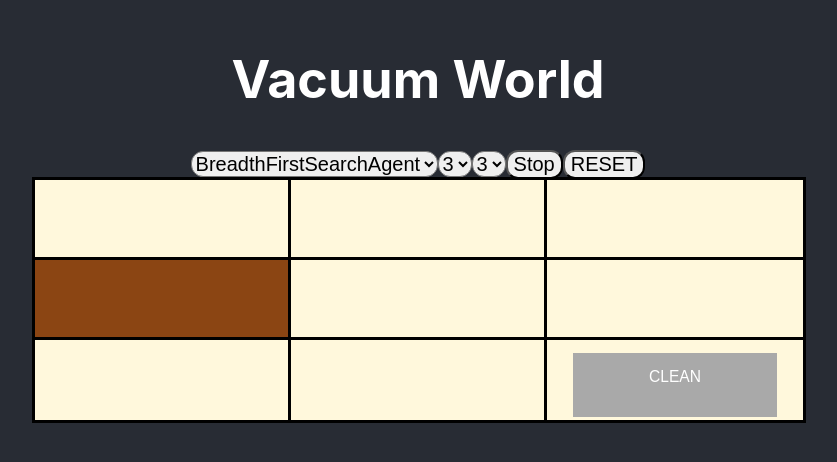
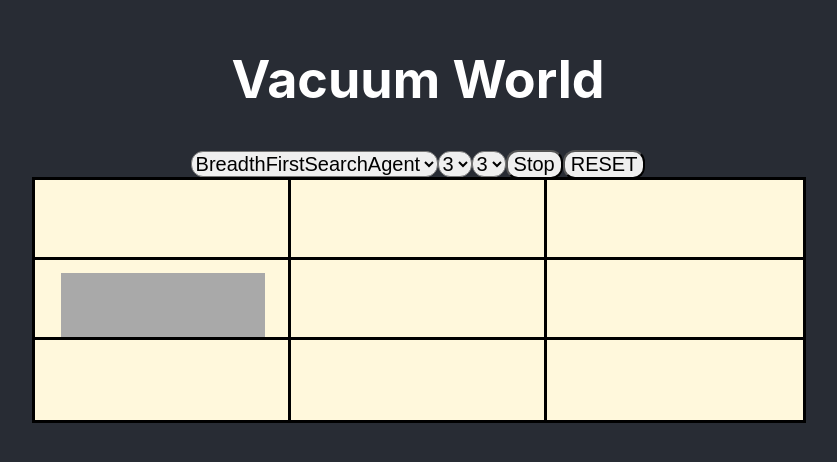
Before and after one commit to jamesGadoury/vacuum-world, a React (Create React App) app: page / in a window 1280 px wide. Shown: the part 184-646 px from the top of the page, without its empty margins (222-1059 px from the left). Built offline with nearby package versions, Linux system fonts and the light colour scheme.

Commit message:
Update BreadthFirstSearchAgent to be a little bit smarter

```diff
--- a/src/Robots.js
+++ b/src/Robots.js
@@ -31,7 +31,7 @@ const BreadthFirstSearch = (world) => {
    let node = {state: world, parent: null, action: null};
    if (RobotOnDirt(node.state)) {
       // on goal already
-      return []; // todo instead of manually return empty and changing to clean; should prob just return "CLEAN"
+      return ["CLEAN"];
    }
 
    let frontier = [ node ];
@@ -56,7 +56,7 @@ const BreadthFirstSearch = (world) => {
          }
       }
    }
-   return []; // if address above todo, then this should return "" since no dirty spot was found
+   return [];
 }
 
 const BreadthFirstSearchAgent = (world, memory) => {
@@ -67,10 +67,10 @@ const BreadthFirstSearchAgent = (world, memory) => {
       memory.remainingActions = BreadthFirstSearch(world);
    }
    if (memory.remainingActions.length === 0) {
-      return {action: "CLEAN", memory: memory};
+      return {action: "", memory: memory};
    }
    let action = memory.remainingActions.pop();
-   return (action ? {action: action, memory: memory} : {action: "CLEAN", memory: memory});
+   return (action ? {action: action, memory: memory} : {action: "", memory: memory});
 }
 
 const RandomMovement = () => {
--- a/src/SimManager.js
+++ b/src/SimManager.js
@@ -21,18 +21,14 @@ function SimManager(props) {
          timer.current = setInterval(() => {
             setSimState(prevSimState => {
                let robot = prevSimState.robot;
-               let memoryCopy = Object.assign({}, robot.memory);
                let world = prevSimState.world;
-               const {action, memory} = robot.agentFunction(world, memoryCopy);
-               if (Actions.indexOf(action) === -1) {
-                  console.log(`${action} is not a valid action.`);
-               }
+               const {action, memory} = robot.agentFunction(world, robot.memory);
                return {
                   world: UpdateWorld(world, action),
                   robot: {type: robot.type, agentFunction: robot.agentFunction, action: action, memory: memory}
                };
             })
-         }, 1000)
+         }, 500)
       } else {
          clearInterval(timer.current);
       }
```
